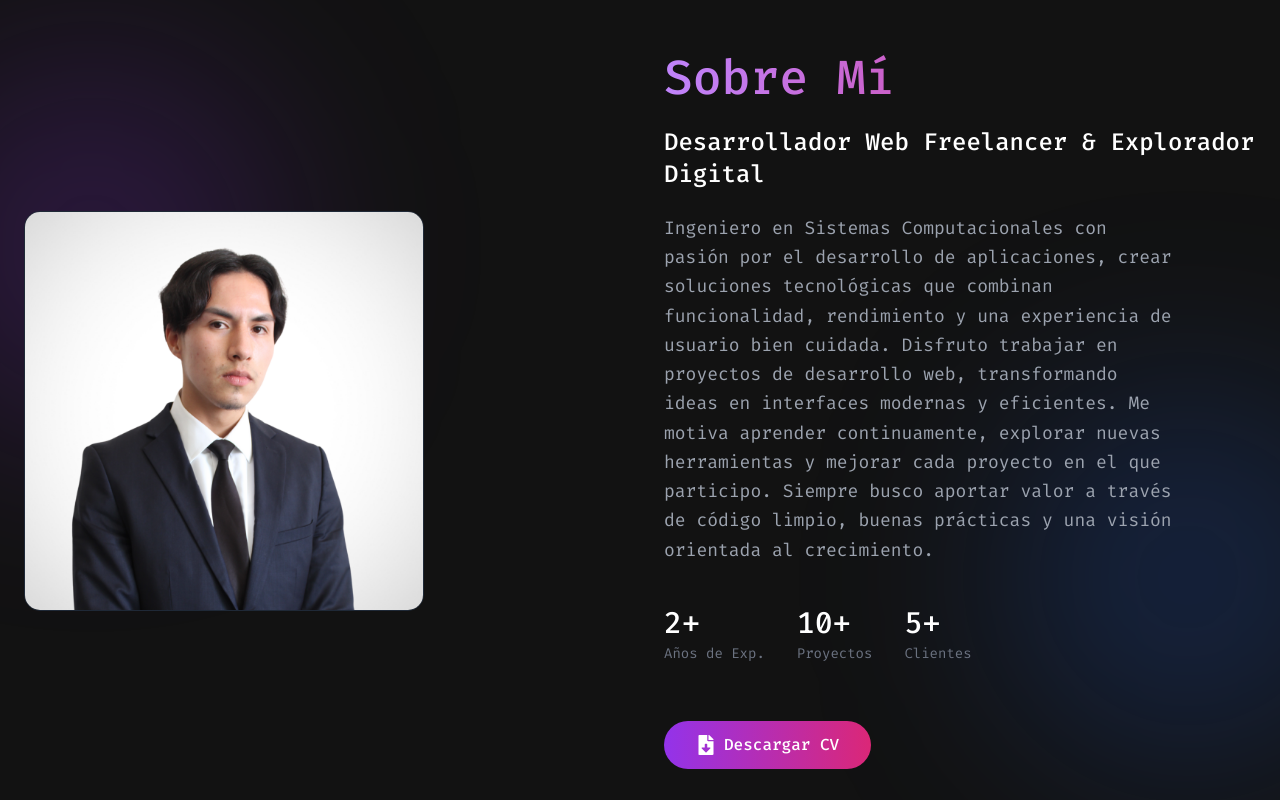
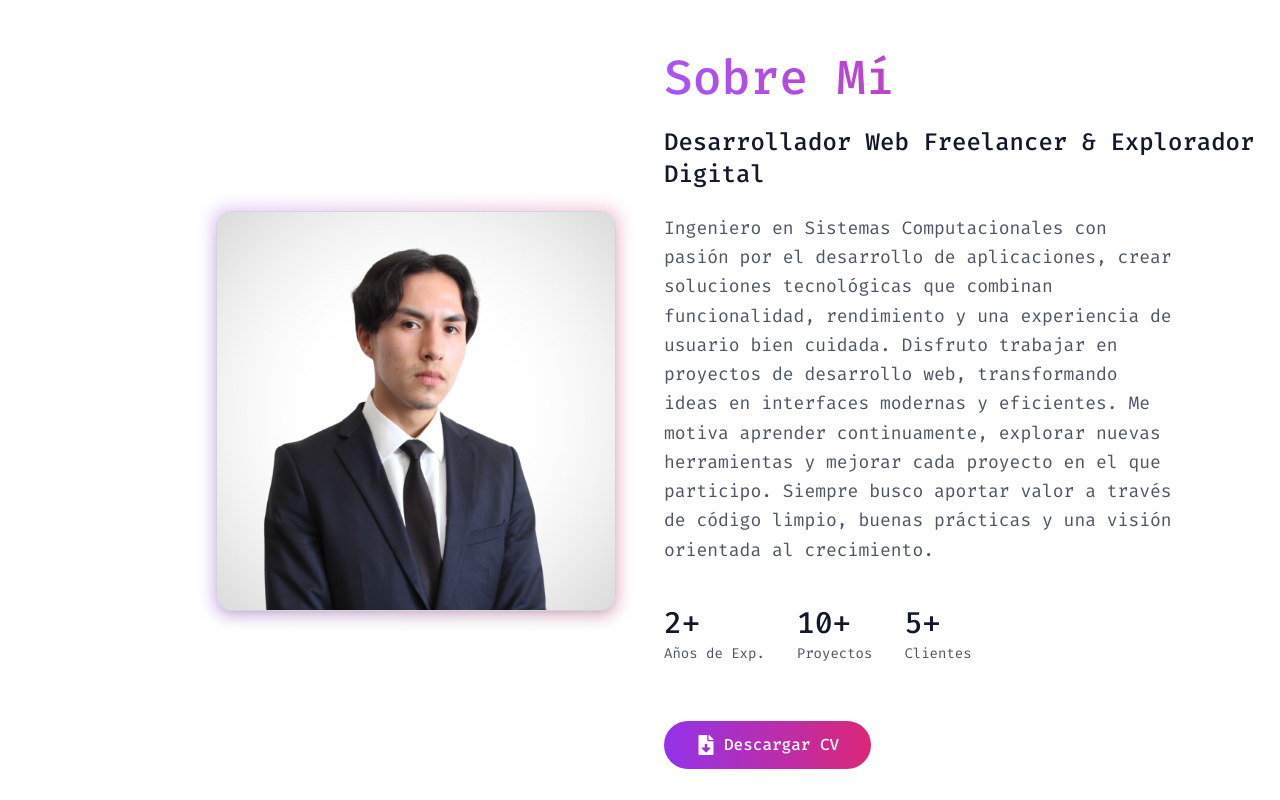
Before and after one commit to tosti1930/mi-portafoliooo, a React (Vite) app: page / in a window 1280 px wide. Shown: the part 2040-2840 px from the top of the page. Built offline with nearby package versions, Linux system fonts and the light colour scheme.

Commit message:
Actualización 2

```diff
--- a/src/components/About.jsx
+++ b/src/components/About.jsx
@@ -1,59 +1,64 @@
-import profileImg from '../assets/PERFIL.png';
 import React from 'react';
-import { useLanguage } from '../context/LanguageContext'; // <--- Contexto
-import { FaFileDownload, FaUserAstronaut } from "react-icons/fa";
+import profileImg from '../assets/PERFIL.png'; // Asegúrate de que la ruta sea correcta
+import { useLanguage } from '../context/LanguageContext';
+import { FaFileDownload } from "react-icons/fa";
 
 export const About = () => {
-    const { t } = useLanguage(); // <--- 2. Hook
+    const { t } = useLanguage();
 
     return (
-        <section id="about" className="min-h-screen bg-[#121212] py-20 px-6 flex items-center justify-center relative overflow-hidden">
+        <section id="about" className="min-h-screen bg-white dark:bg-[#121212] py-20 px-6 flex items-center justify-center relative overflow-hidden transition-colors duration-300">
 
-            {/* Elementos decorativos de fondo (Nebulosas) */}
-            <div className="absolute top-20 left-[-100px] w-96 h-96 bg-purple-600/20 rounded-full blur-[100px]"></div>
-            <div className="absolute bottom-20 right-[-100px] w-96 h-96 bg-blue-600/20 rounded-full blur-[100px]"></div>
+            {/* Elementos decorativos de fondo (Nebulosas) - Solo visibles en Dark Mode para no ensuciar el Light Mode */}
+            <div className="hidden dark:block absolute top-20 left-[-100px] w-96 h-96 bg-purple-600/20 rounded-full blur-[100px]"></div>
+            <div className="hidden dark:block absolute bottom-20 right-[-100px] w-96 h-96 bg-blue-600/20 rounded-full blur-[100px]"></div>
 
             <div className="container mx-auto grid grid-cols-1 md:grid-cols-2 gap-12 items-center z-10">
 
-                {/* --- BLOQUE DE IMAGEN --- */}
-                <div className="relative w-[300px] h-[300px] md:w-[400px] md:h-[400px] bg-[#1a1a1a] rounded-2xl overflow-hidden border border-gray-800 flex items-center justify-center">
+                {/* --- COLUMNA IZQUIERDA: IMAGEN --- */}
+                <div className="flex justify-center md:justify-end">
+                    <div className="relative group">
+                        {/* Marco con gradiente animado */}
+                        <div className="absolute -inset-1 bg-gradient-to-r from-purple-600 to-pink-600 rounded-2xl blur opacity-25 group-hover:opacity-75 transition duration-1000 group-hover:duration-200"></div>
 
-                    {/* IMAGEN */}
-                    <img
-                        src={profileImg}
-                        alt="profile_photo"
-                        className="w-full h-full object-cover transition duration-500 hover:scale-110"
-                    />
-
+                        {/* Contenedor de la imagen: Fondo gris claro en light, oscuro en dark */}
+                        <div className="relative w-[300px] h-[300px] md:w-[400px] md:h-[400px] bg-gray-100 dark:bg-[#1a1a1a] rounded-2xl overflow-hidden border border-gray-300 dark:border-gray-800 flex items-center justify-center shadow-lg">
+                            <img
+                                src={profileImg}
+                                alt="Foto de perfil"
+                                className="w-full h-full object-cover transition duration-500 hover:scale-110"
+                            />
+                        </div>
+                    </div>
                 </div>
 
-                {/* Columna Derecha: Texto y CV */}
+                {/* --- COLUMNA DERECHA: TEXTO --- */}
                 <div className="text-center md:text-left space-y-6">
-                    <h2 className="text-4xl md:text-5xl font-bold text-transparent bg-clip-text bg-gradient-to-r from-purple-400 to-pink-600">
+                    <h2 className="text-4xl md:text-5xl font-bold text-transparent bg-clip-text bg-gradient-to-r from-purple-500 to-pink-600">
                         {t('about.title')}
                     </h2>
 
-                    <h3 className="text-2xl font-semibold text-white">
+                    <h3 className="text-2xl font-semibold text-gray-900 dark:text-white">
                         {t('about.subtitle')}
                     </h3>
 
-                    <p className="text-gray-400 text-lg leading-relaxed max-w-lg mx-auto md:mx-0">
+                    <p className="text-gray-600 dark:text-gray-400 text-lg leading-relaxed max-w-lg mx-auto md:mx-0">
                         {t('about.text')}
                     </p>
 
                     {/* Estadísticas rápidas */}
                     <div className="flex justify-center md:justify-start gap-8 py-4">
                         <div>
-                            <span className="block text-3xl font-bold text-white">2+</span>
-                            <span className="text-sm text-gray-500">{t('about.stats.years')}</span>
+                            <span className="block text-3xl font-bold text-gray-900 dark:text-white">2+</span>
+                            <span className="text-sm text-gray-600 dark:text-gray-500">{t('about.stats.years')}</span>
                         </div>
                         <div>
-                            <span className="block text-3xl font-bold text-white">10+</span>
-                            <span className="text-sm text-gray-500">{t('about.stats.projects')}</span>
+                            <span className="block text-3xl font-bold text-gray-900 dark:text-white">10+</span>
+                            <span className="text-sm text-gray-600 dark:text-gray-500">{t('about.stats.projects')}</span>
                         </div>
                         <div>
-                            <span className="block text-3xl font-bold text-white">5+</span>
-                            <span className="text-sm text-gray-500">{t('about.stats.clients')}</span>
+                            <span className="block text-3xl font-bold text-gray-900 dark:text-white">5+</span>
+                            <span className="text-sm text-gray-600 dark:text-gray-500">{t('about.stats.clients')}</span>
                         </div>
                     </div>
 
```
